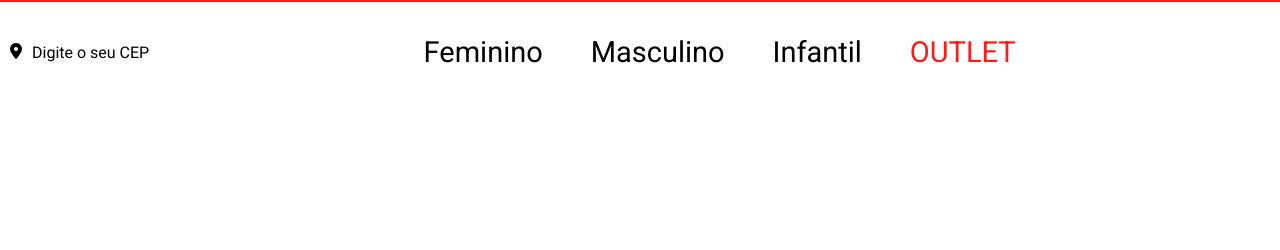
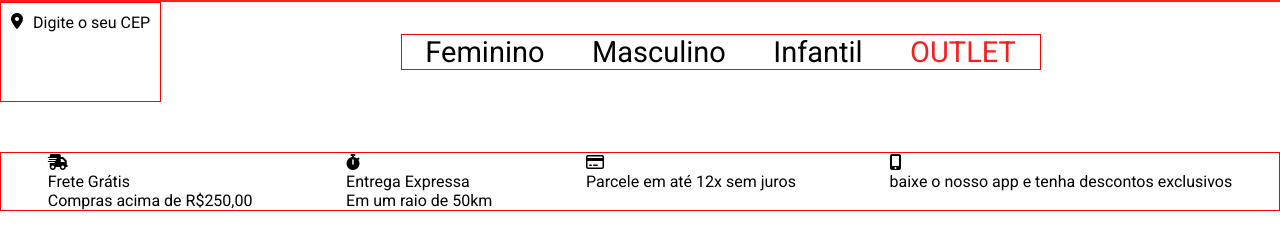
Before and after one commit to sam-alvarenga/SiteC-MM, a plain HTML site: page index.html in a window 1280 px wide. Shown: the part 68-318 px from the top of the page. Drawn offline with Linux system fonts and the light colour scheme.

Commit message:
adicionado main e section information

```diff
--- a/css/style.css
+++ b/css/style.css
@@ -7,8 +7,9 @@
 
 /* Topo */
 .top {
-    background-color: #FB1C1C;
+    background-color: hsl(0, 97%, 55%);
     display: flex;
+    flex-wrap: wrap;
     justify-content: space-around;
     align-items: center;
     height: 70px;
@@ -40,6 +41,7 @@
 
 .atendimento {
     display: flex;
+    flex-wrap: wrap;
 }
 
 .atendimento a {
@@ -56,6 +58,7 @@
 
 .whatsapp {
     display: flex;
+    flex-wrap: wrap;
 }
 
 .fa-whatsapp {
@@ -78,33 +81,47 @@
     color: white;
     text-decoration: none;
     padding: 20px;
+
 }
 
 /* Menu */
+.menu-inf {
+    display: flex;
+    flex-wrap: wrap;
+    align-items: center;
+}
+
 .cep {
     display: flex;
-    margin: 10px;
-
+    flex-wrap: wrap;
+    padding: 10px;
+    height: 100px;
+    border: 1px solid red
 }
 
 .cep p {
     margin-left: 10px;
 }
 
-.menu-inf{
-    display: flex;
-    align-items: center;
-    height: 100px;
-
-}
 .menu-inf ul {
     display: flex;
+    flex-wrap: wrap;
     font-size: 29px;
     justify-content: space-around;
     width: 50%;
     margin: 0 auto;
     list-style: none;
+    border: 1px solid red
+
 }
-.menu-inf span{
+
+.menu-inf span {
     color: #FB1C1C;
 }
+
+.information{
+    display: flex;
+    justify-content: space-around;
+    margin-top: 50px;
+    border: 1px solid red
+}
--- a/index.html
+++ b/index.html
@@ -55,12 +55,31 @@
                 </ul>
             </div>
         </nav>
-        <main>
-            <section>
+    </header>
+    <main>
+        <section class="information">
+            <div class="frete">
+                <i class="fa-solid fa-truck-fast"></i>
+                <p>Frete Grátis </p>
+                <p>Compras acima de R$250,00</p>
 
-            </section>
-        </main>
-    </header>
+            </div>
+            <div class="time">
+                <i class="fa-solid fa-stopwatch"></i>
+                <p>Entrega Expressa</p>
+                <p>Em um raio de 50km</p>
+            </div>
+            <div class="parcela">
+                <i class="fa-regular fa-credit-card"></i>
+                <p>Parcele em até 12x sem juros</p>
+            </div>
+            <div class="app">
+                <i class="fa-solid fa-mobile-screen-button"></i>
+                <p>baixe o nosso app e tenha descontos exclusivos</p>
+            </div>
+        </section>
+    </main>
+
     <script src="https://kit.fontawesome.com/5da7f5acfa.js" crossorigin="anonymous"></script>
 </body>
 
```
